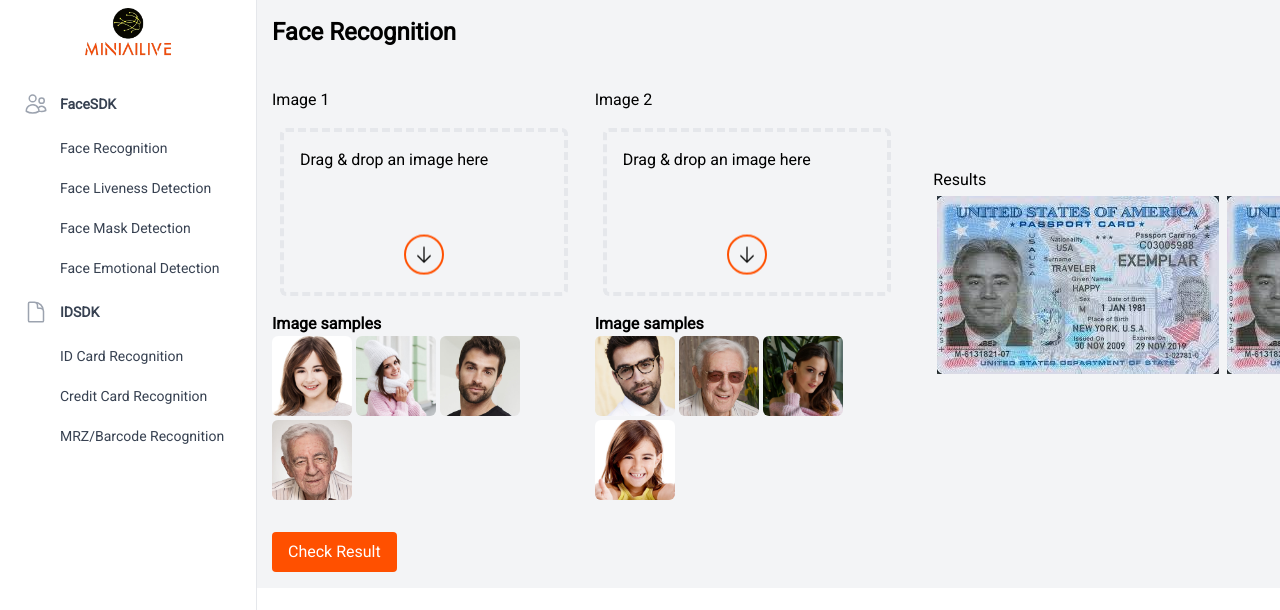
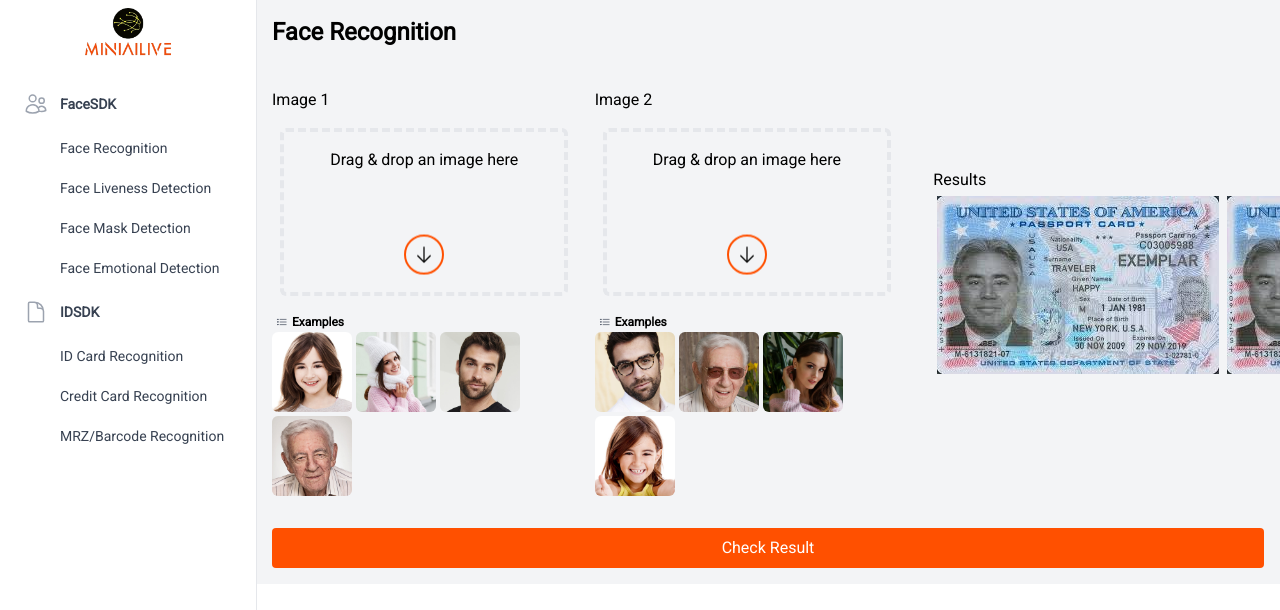
Before and after one commit to Hallcoder/miniAi, a Next.js app: page /face-recognition in a window 1280 px wide. Shown: the top 610 px of the page. Built offline with nearby package versions, Linux system fonts and the light colour scheme; no server answers.

Commit message:
[fix]:minor design issues

```diff
--- a/src/components/DropZone.tsx
+++ b/src/components/DropZone.tsx
@@ -18,7 +18,7 @@
   return (
     <div
       {...getRootProps()}
-      className="border-dashed border-4 m-2 p-4 rounded-md cursor-pointer my-4 max-h-[60vh] w-11/12"
+      className="border-dashed flex flex-col items-center border-4 m-2 p-4 h-5/6 rounded-md cursor-pointer my-4 w-11/12"
     >
       <input {...getInputProps()} style={{ display: "none" }} />
       <p>Drag & drop an image here</p>
@@ -39,14 +39,14 @@
         </svg>
       )}
       {preview && (
-        <div style={{ marginTop: "20px" }}>
+        <div className="w-full">
           <Image
             src={preview}
             alt="Preview"
-            width={200}
-            height={50}
+            width={0}
+            height={0}
             objectFit="cover"
-            className="w-full rounded-sm"
+            className="w-full mb-4 rounded-sm"
           />
         </div>
       )}
--- a/src/components/ImageSamples.tsx
+++ b/src/components/ImageSamples.tsx
@@ -1,7 +1,7 @@
 import Image from "next/image";
 import toast from "react-hot-toast";
 
-function ImageSamples({images,setPreview,setSelectedFile}) {
+function ImageSamples({ images, setPreview, setSelectedFile }) {
   const handleSampleClick = async (img) => {
     try {
       // Convert the imported image to a Data URL (base64)
@@ -36,7 +36,23 @@
   };
   return (
     <div className="w-10/12">
-        <h2 className="font-semibold">Image samples</h2>
+      <span className="flex items-center">
+        <svg
+          xmlns="http://www.w3.org/2000/svg"
+          fill="none"
+          viewBox="0 0 24 24"
+          strokeWidth={1.5}
+          stroke="currentColor"
+          className="size-3 text-gray-600 m-1"
+        >
+          <path
+            strokeLinecap="round"
+            strokeLinejoin="round"
+            d="M8.25 6.75h12M8.25 12h12m-12 5.25h12M3.75 6.75h.007v.008H3.75V6.75Zm.375 0a.375.375 0 1 1-.75 0 .375.375 0 0 1 .75 0ZM3.75 12h.007v.008H3.75V12Zm.375 0a.375.375 0 1 1-.75 0 .375.375 0 0 1 .75 0Zm-.375 5.25h.007v.008H3.75v-.008Zm.375 0a.375.375 0 1 1-.75 0 .375.375 0 0 1 .75 0Z"
+          />
+        </svg>
+        <h2 className="font-semibold text-xs">Examples</h2>
+      </span>
       <span className="flex flex-wrap gap-1 mb-4 w-full">
         {images.map((img, index) => {
           return (
--- a/src/components/tabs.tsx
+++ b/src/components/tabs.tsx
@@ -28,7 +28,7 @@
             })}
           </ul>
         ) : (
-          <div className="flex items-center justify-center h-full">
+          <div className="flex items-center justify-center border-black h-screen">
             <ThreeDot color="#cc5800" />
           </div>
         )}
@@ -72,9 +72,9 @@
   }
 
   const tabs = [
-    { name: 'Extracted Data', icon: DocumentChartBarIcon, content: <ExtractedDataComponent />, current: false },
+    { name: 'Extracted Data', icon: DocumentChartBarIcon, content: <ExtractedDataComponent />, current: true },
     { name: 'Images', icon: PhotoIcon, content: <ImagesComponent />, current: false },
-    { name: 'API Response', icon: GlobeAltIcon, content: <ApiResponseComponent />, current: true },
+    { name: 'API Response', icon: GlobeAltIcon, content: <ApiResponseComponent />, current: false },
   ];
 
   const [activeTab, setActiveTab] = useState(tabs.find((tab) => tab.current)!.name);
--- a/src/components/uploadAndPreview.tsx
+++ b/src/components/uploadAndPreview.tsx
@@ -1,6 +1,4 @@
-import { useState, useCallback, useRef } from "react";
-import { Accept, useDropzone } from "react-dropzone";
-import Image from "next/image";
+import { useState, useRef } from "react";
 import axios from "axios";
 import CameraCaptureModal from "./cameraCaptureModal";
 import { ThreeDot } from "react-loading-indicators";
@@ -36,11 +34,15 @@
     formData.append("file", selectedFile);
     console.log(formData.getAll("file"));
     axios
-      .post(`${process.env.NEXT_PUBLIC_API_URL!}/idcard_recognition`, formData, {
-        headers: {
-          "Content-Type": "multipart/form-data",
-        },
-      })
+      .post(
+        `${process.env.NEXT_PUBLIC_API_URL!}/idcard_recognition`,
+        formData,
+        {
+          headers: {
+            "Content-Type": "multipart/form-data",
+          },
+        }
+      )
       .then((data) => {
         console.log(data);
         updateData(data.data);
@@ -65,9 +67,16 @@
   };
 
   return (
-    <div className="flex flex-col items-center w-full">
-      <DropZone preview={preview} setSelectedFile={setSelectedFile} selectedFile={selectedFile} setPreview={setPreview}/>
-      <div>
+    <div className="flex flex-col p-2 justify-center items-center w-full h-5/6">
+      <div className="w-full h-4/6">
+        <DropZone
+          preview={preview}
+          setSelectedFile={setSelectedFile}
+          selectedFile={selectedFile}
+          setPreview={setPreview}
+        />
+      </div>
+      <div className="h-1/6">
         <button
           type="button"
           onClick={() => fileInputRef.current!.click()}
@@ -124,7 +133,7 @@
         </button>
       </div>
       {isUploading ? (
-        <ThreeDot color="#FF5000" />
+        <ThreeDot color="#FF5000"/>
       ) : (
         <button
           onClick={() => handleFileSubmit()}
@@ -134,7 +143,11 @@
           Analyze Document
         </button>
       )}
-      <ImageSamples images={images} setPreview={setPreview} setSelectedFile={setSelectedFile}/>
+      <ImageSamples
+        images={images}
+        setPreview={setPreview}
+        setSelectedFile={setSelectedFile}
+      />
       <CameraCaptureModal
         isOpen={modalIsOpen}
         onRequestClose={() => setModalIsOpen(false)}
--- a/src/pages/face-recognition.tsx
+++ b/src/pages/face-recognition.tsx
@@ -13,7 +13,6 @@
 import image6 from "../../public/assets/images/faces/face6.jpg"
 import image7 from "../../public/assets/images/faces/face7.jpg"
 import image8 from "../../public/assets/images/faces/face8.jpg"
-import toast from "react-hot-toast";
 
 
 const FaceRecognition = () => {
@@ -26,7 +25,7 @@
 
 
   return (
-    <div className="p-4">
+    <div className="p-4 w-full">
       {/* Section 4: Content Area */}
       <h1 className="text-2xl font-semibold">Face Recognition</h1>
       <div className="flex gap-2 mt-10 w-full justify-between">
@@ -52,7 +51,7 @@
         </div>
         <div className="ml-4 mt-20 w-4/12">
           <h2>Results</h2>
-          <span className="flex gap-2 p-1">
+         { <span className="flex gap-2 p-1">
             <Image
               src={sampleImage}
               alt="Image 2"
@@ -65,11 +64,11 @@
               width={300}
               height={200}
             />
-          </span>
+          </span>}
         </div>
       </div>
-      <div className="mt-4">
-        <button className="bg-primary text-white px-4 py-2 rounded">
+      <div className="mt-4 w-full">
+        <button className="bg-primary text-white px-4 py-2 w-full rounded">
           Check Result
         </button>
       </div>
```
Also changed, not shown: 2 other files (tests, documents, lock files or other folders). Lines whose indentation alone changed are shown as unchanged.
